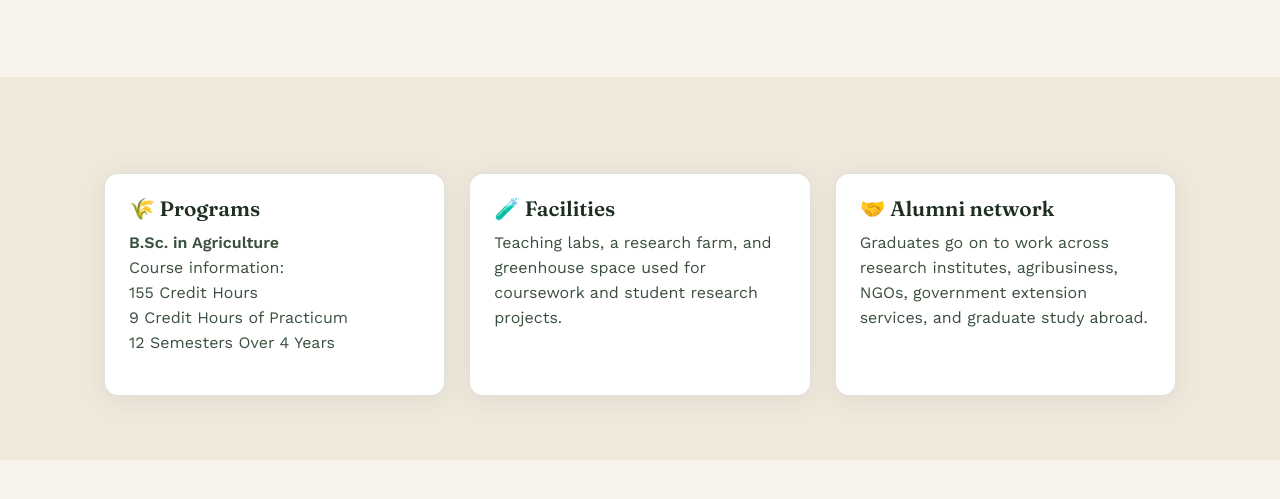
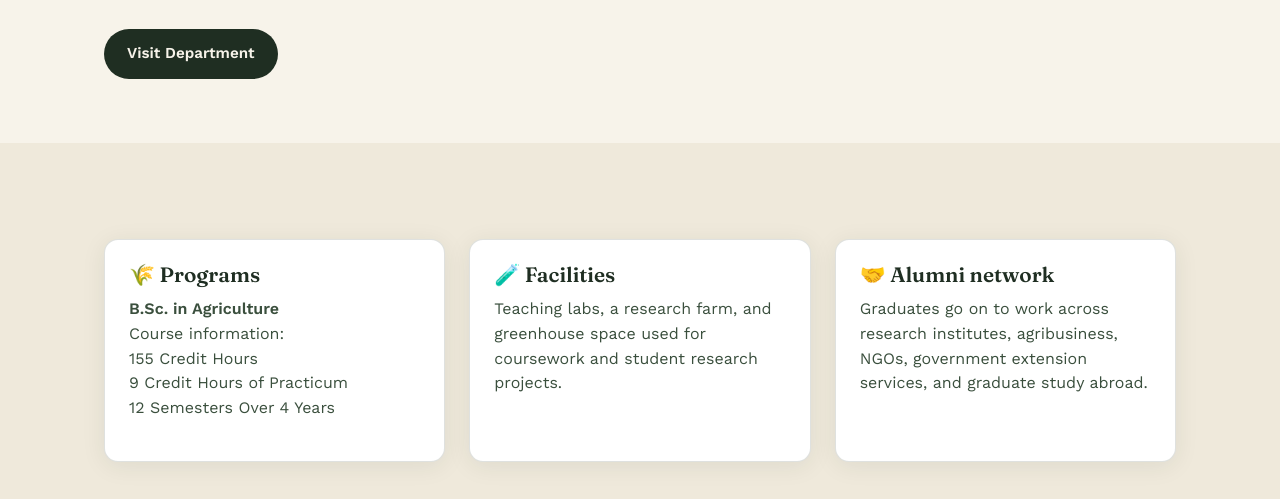
Before and after one commit to somrat99100/Alumni-IUBAT, a plain HTML site: page department.html in a window 1280 px wide. Shown: the part 301-800 px from the top of the page. Drawn offline with nearby package versions, Linux system fonts and the light colour scheme; no server answers.

Commit message:
Add button to visit department website

```diff
--- a/department.html
+++ b/department.html
@@ -16,6 +16,7 @@
     <p class="eyebrow">About</p>
     <h1>College of Agricultural Sciences - IUBAT</h1>
     <p class="muted" style="max-width:640px;">The mission of the BSAg Program is to develop knowledgeable and professionally skilled manpower for the national and global agriculture sectors.</p>
+     <a href="http://cas.iubat.edu/" target="_blank" rel="noopener noreferrer" class="btn btn-primary" style="margin-top:16px;">Visit Department</a>
   </div>
 </header>
 
```
